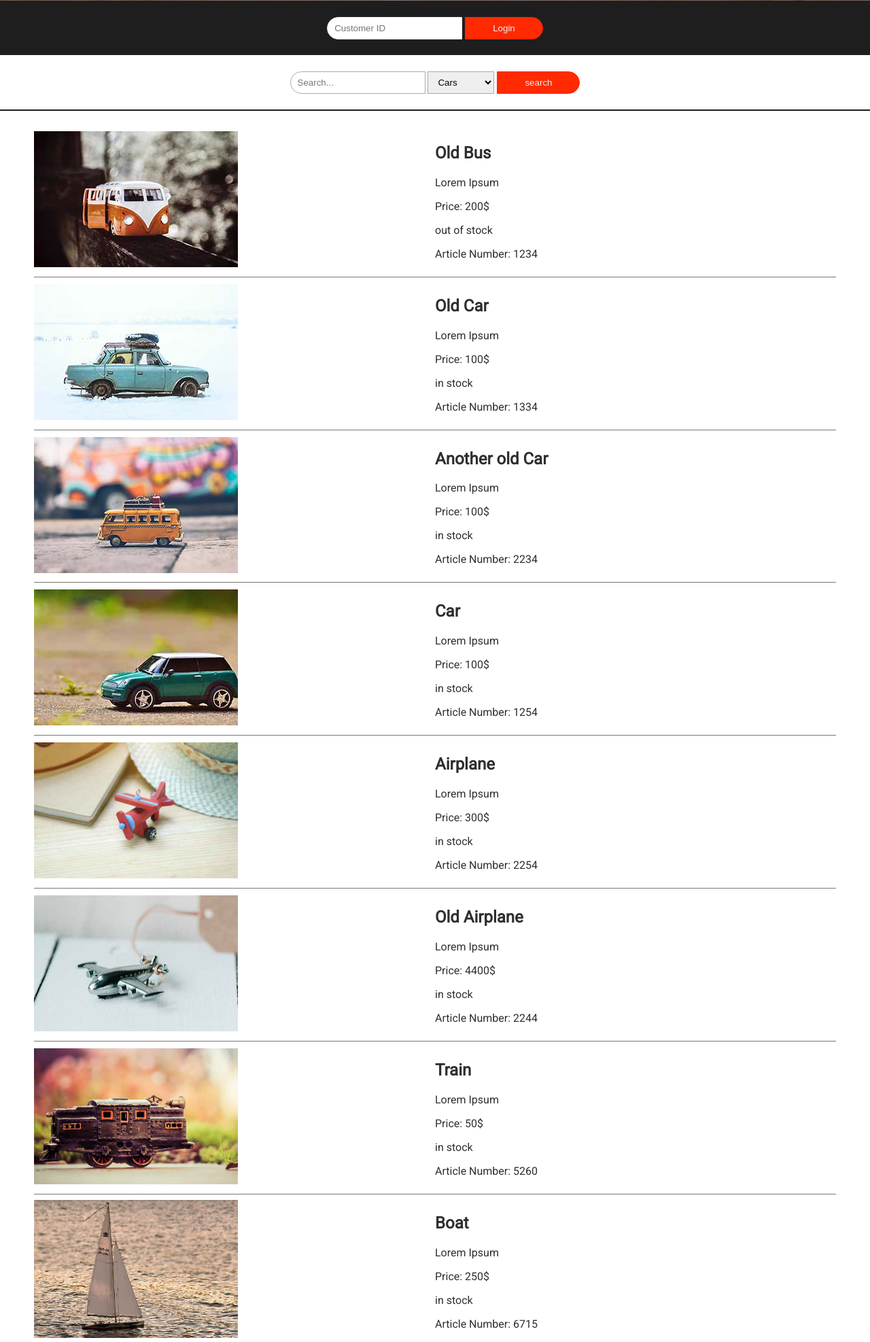
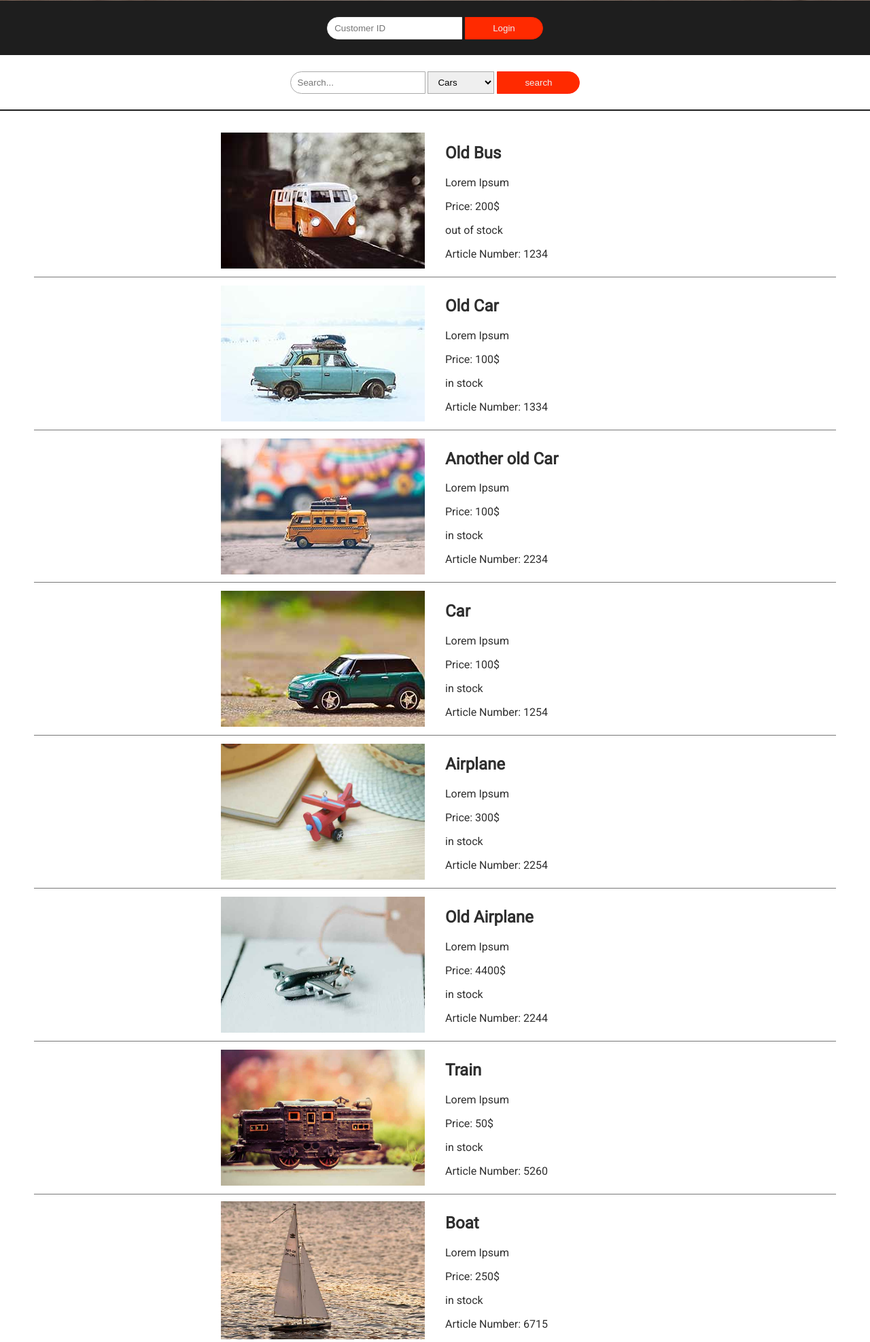
Before and after one commit to Domi71515/WebProg_Praktikum, a PHP site: page / in a window 1280 px wide. Shown: the part 799-2773 px from the top of the page at 68% size. Run offline with PHP 8.4, Linux system fonts and the light colour scheme.

Commit message:
Finished Articles and started Article Page

```diff
--- a/htdocs/css/mobile.css
+++ b/htdocs/css/mobile.css
@@ -46,25 +46,8 @@ footer {
 }
 
 /* Article */
-article>.flexbox  {
-    display: grid;
-    flex-direction: flex-flow;
-    column-count: 2;
-    grid-template-columns: 1fr 1fr;
-    padding: 8px 0;
-    margin: auto;
-    border-bottom: var(--main-nav-color-line) 1px solid;
-  }
-
-  article>.flexbox>.img {
-    grid-column-start: 1;
-    grid-column-end: 1;
-  }
-
-  article>.flexbox>.text {
-    grid-column-start: 2;
-    grid-column-end: 2;
-    text-align: left;
+article .img img  {
+    width: 100%;
   }
 
 /* CLASSES */
--- a/htdocs/css/style.css
+++ b/htdocs/css/style.css
@@ -298,40 +298,42 @@ footer h3 {
 }
 
 /* Article */
-article>.flexbox  {
+article  {
   display: grid;
   flex-direction: flex-flow;
   column-count: 2;
   grid-template-columns: 1fr 1fr;
+  column-gap: 30px;
   padding: 8px 0;
   margin: auto;
   border-bottom: var(--main-nav-color-line) 1px solid;
 }
 
-article>.flexbox>.img {
+article>.img {
   grid-column-start: 1;
   grid-column-end: 1;
   margin: auto 0 auto 0;
 }
 
-article>.flexbox>.img img {
+article>.img img {
   width: 300px;
   height: auto;
+  float: right;
 }
 
-article>.flexbox>.text {
+article>.text {
   grid-column-start: 2;
   grid-column-end: 2;
   text-align: left;
   margin: auto 0 auto 0;
 }
 
-article>.flexbox>.text>a {
+article>.text>a {
   text-decoration: none;
   color: var(--main-text-color-grey);
 }
 
-article>.flexbox>.text>a:hover {
+article>.text>a:hover {
   color: var(--main-accent-color-hover);
 }
 
--- a/htdocs/index.html
+++ b/htdocs/index.html
@@ -64,7 +64,6 @@
   <main>
     <!-- Placeholder for Articles      -->
     <article>
-      <section class="flexbox">
         <section class="img">
             <img class="img" src="./img/img1.jpg">
         </section>
@@ -78,9 +77,9 @@
                 <p>Article Number: 1234</p>
               </a>
         </section>
-      </section>
+      </article>
 
-      <section class="flexbox">
+      <article>
           <section class="img">
               <img class="img" src="./img/img2.jpg">
           </section>
@@ -94,9 +93,9 @@
                   <p>Article Number: 1334</p>
               </a>
           </section>
-      </section>
+      </article>
 
-      <section class="flexbox">
+      <article>
           <section class="img">
               <img class="img" src="./img/img3.jpg">
           </section>
@@ -110,9 +109,9 @@
                   <p>Article Number: 2234</p>
               </a>
           </section>
-      </section>
+      </article>
 
-      <section class="flexbox">
+      <article>
         <section class="img">
           <img class="img" src="./img/img4.jpg">
         </section>
@@ -126,9 +125,9 @@
             <p>Article Number: 1254</p>
             </a>
         </section>
-      </section>
+      </article>
 
-      <section class="flexbox">
+      <article>
         <section class="img">
           <img class="img" src="./img/img5.jpg">
         </section>
@@ -142,9 +141,9 @@
             <p>Article Number: 2254</p>
             </a>
         </section>
-      </section>
+      </article>
 
-      <section class="flexbox">
+      <article>
         <section class="img">
           <img class="img" src="./img/img8.jpg">
         </section>
@@ -158,9 +157,9 @@
             <p>Article Number: 2244</p>
             </a>
         </section>
-      </section>
+      </article>
 
-      <section class="flexbox">
+      <article>
         <section class="img">
           <img class="img" src="./img/img6.jpg">
         </section>
@@ -174,9 +173,9 @@
             <p>Article Number: 5260</p>
             </a>
         </section>
-      </section>
+      </article>
 
-      <section class="flexbox">
+      <article>
         <section class="img">
           <img class="img" src="./img/img7.jpg">
         </section>
@@ -190,7 +189,6 @@
             <p>Article Number: 6715</p>
             </a>
         </section>
-      </section>
     </article>
   </main>
 
```
Also changed, not shown: htdocs/oldbus.html (+52 -6 lines).
